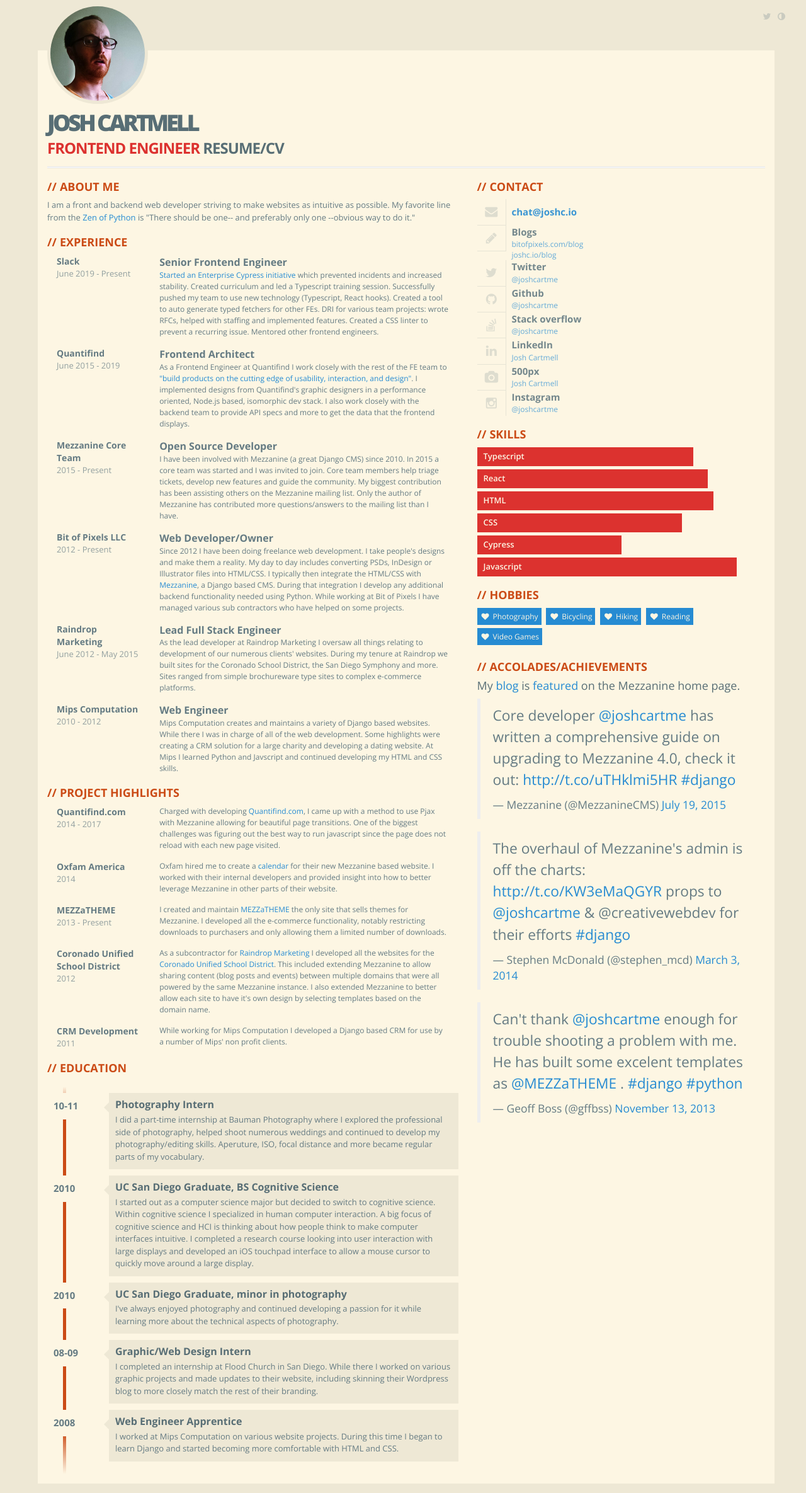
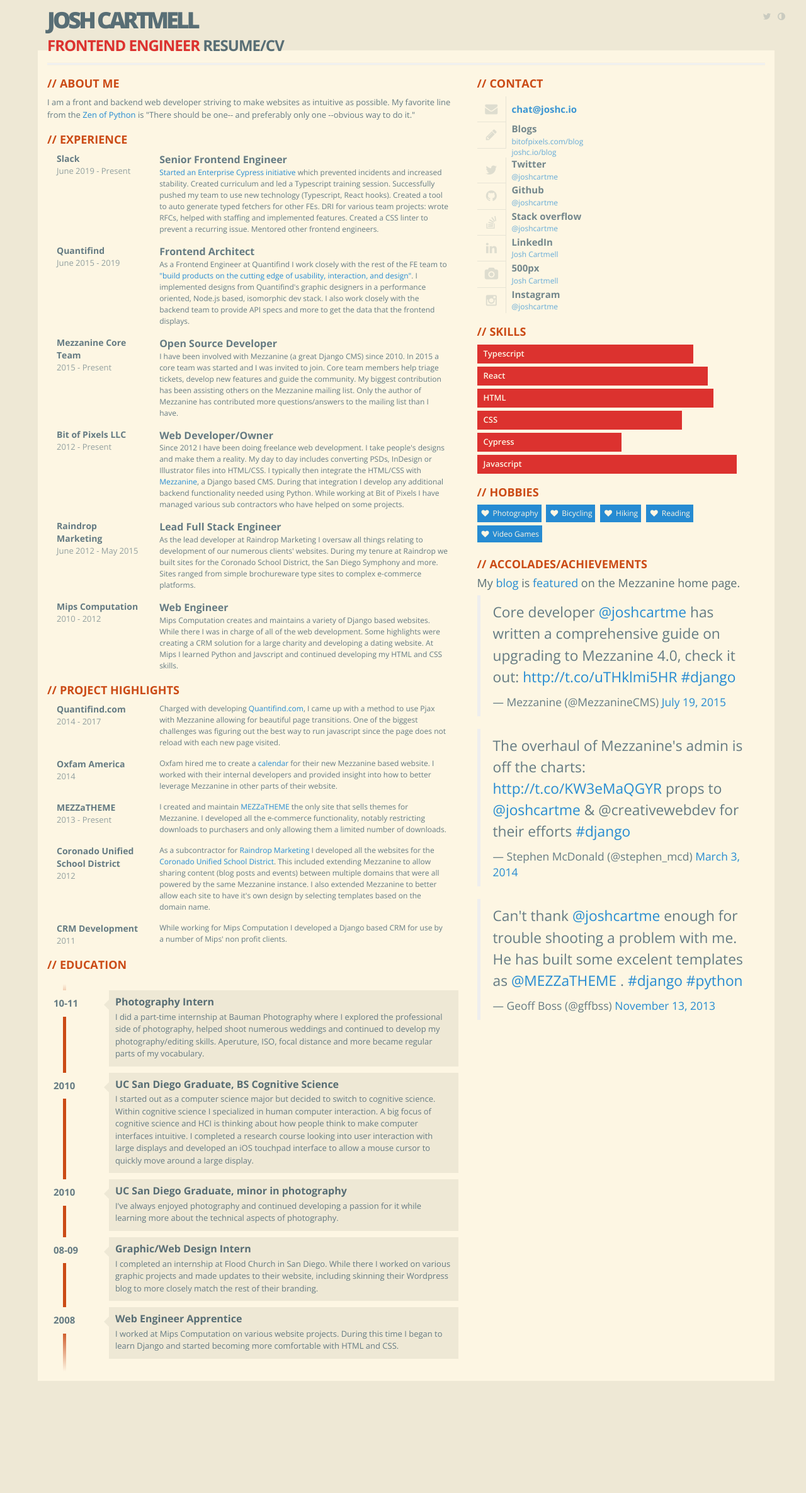
Before and after one commit to joshcartme/joshcartme.github.io, a Jekyll site: the page built from index.html, in a window 1280 px wide. Shown: the whole page at 63% size. Built offline with Jekyll 4.4.1, drawn with Linux system fonts in a browser that asks for light colours; a script that is not in the unit is left out; comment, search, counter and statistics services are not loaded.

Commit message:
Remove avatar

```diff
--- a/_layouts/home.html
+++ b/_layouts/home.html
@@ -10,10 +10,6 @@
                 <div class="row">
                     <div class="col-xs-12">
                         <div id="photo-header">
-                            <!-- PHOTO (AVATAR) -->
-                            <div id="photo">
-                                <img src="/img/self_sq.jpg" alt="headshot">
-                            </div>
                             <div id="text-header">
                                 <h1>{{ site.title }}<br> <span>{{ page.title }}</span>{% if page.subtitle %} {{ page.subtitle }}{% endif %}</h1>
                             </div>
```
